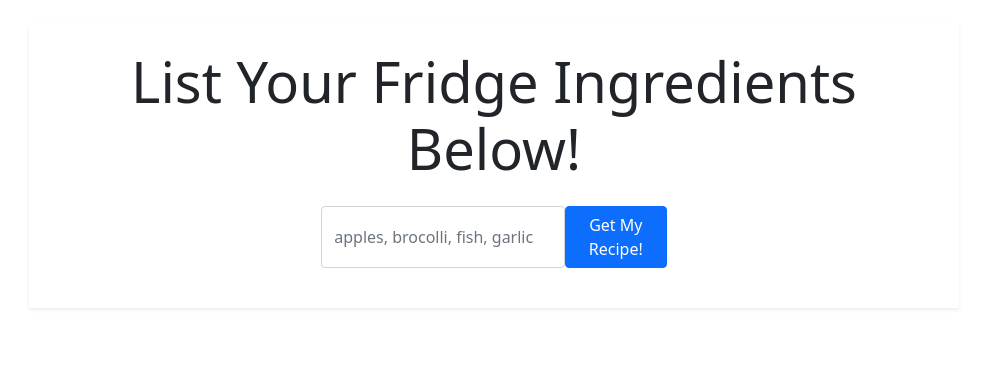
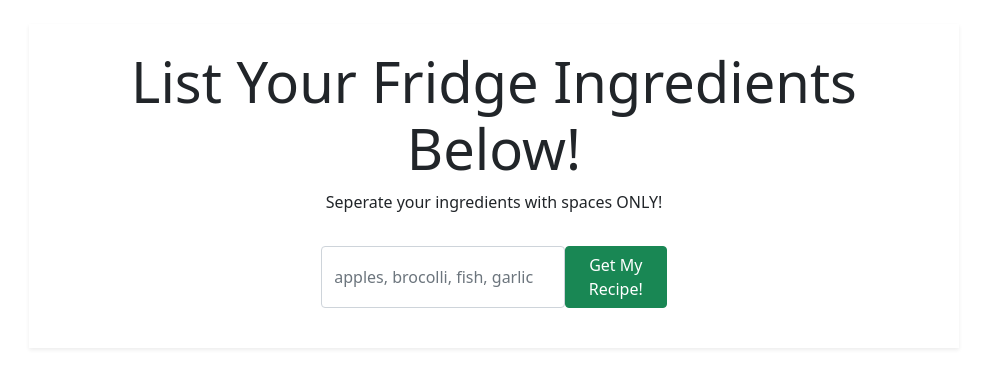
Before and after one commit to aubreyselamu/We-Have-Food-at-Home-, a Flask app: page /search in a window 1280 px wide. Shown: the part 56-444 px from the top of the page, without its empty margins (77-1064 px from the left). Run offline with Flask 2, Linux system fonts and the light colour scheme; some libraries are stand-ins or nearby versions.

Commit message:
added a paragraph tag

```diff
--- a/templates/recipe/search.html
+++ b/templates/recipe/search.html
@@ -6,11 +6,12 @@
     <h3 class="display-4 text-center">
       List Your Fridge Ingredients Below!
     </h3>
+    <p class="text-center">Seperate your ingredients with spaces ONLY!</p>
   </div>
   <div class="row justify-content-center">
     <form action="/recipes" class="col-lg-5 p-3 d-flex" method="POST">
       {% for field in form %} {{ field(placeholder=field.label.text,
       class="form-control mr-2") if field.name }} {% endfor %}
-      <button class="btn btn-primary" type="submit">Get My Recipe!</button>
+      <button class="btn btn-success" type="submit">Get My Recipe!</button>
     </form>
 {% endblock %}
```
